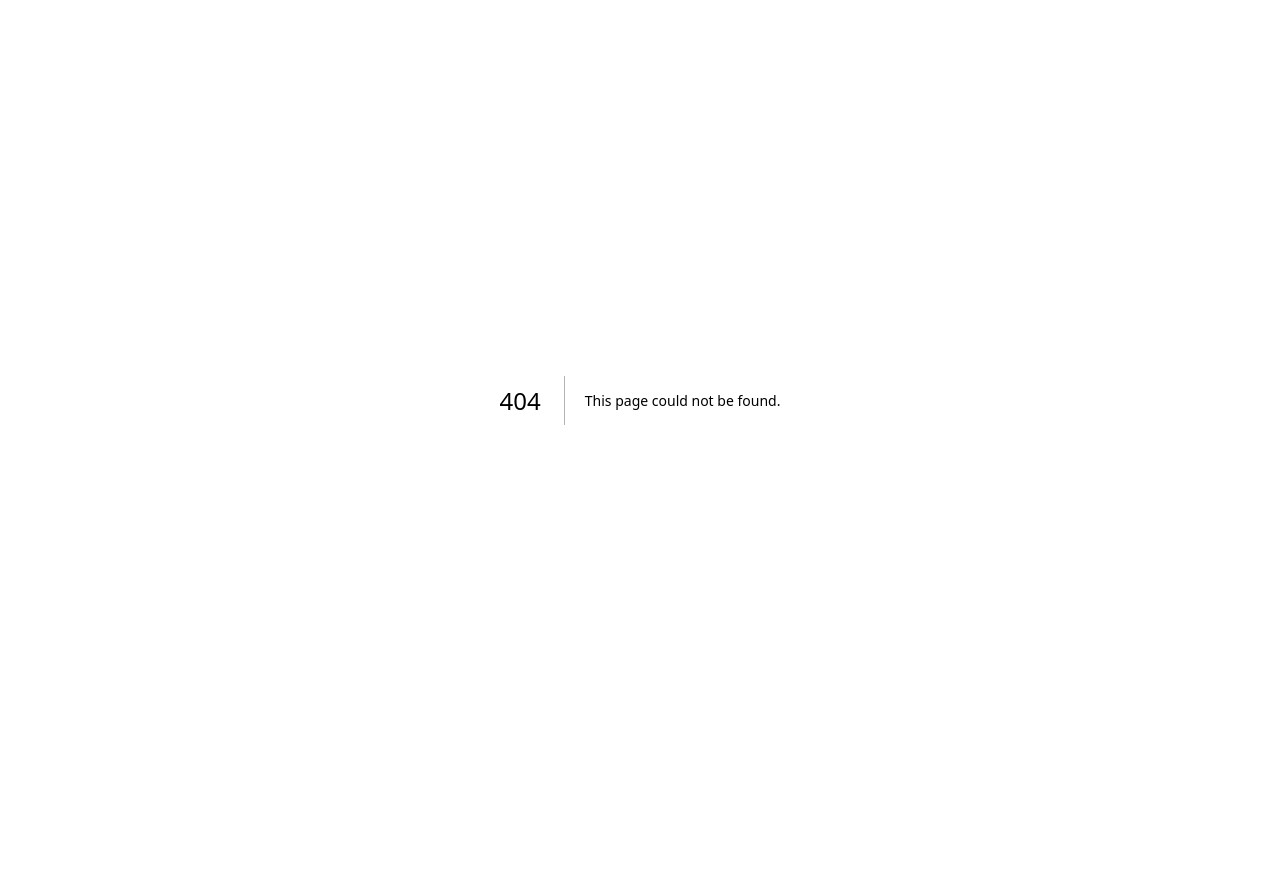
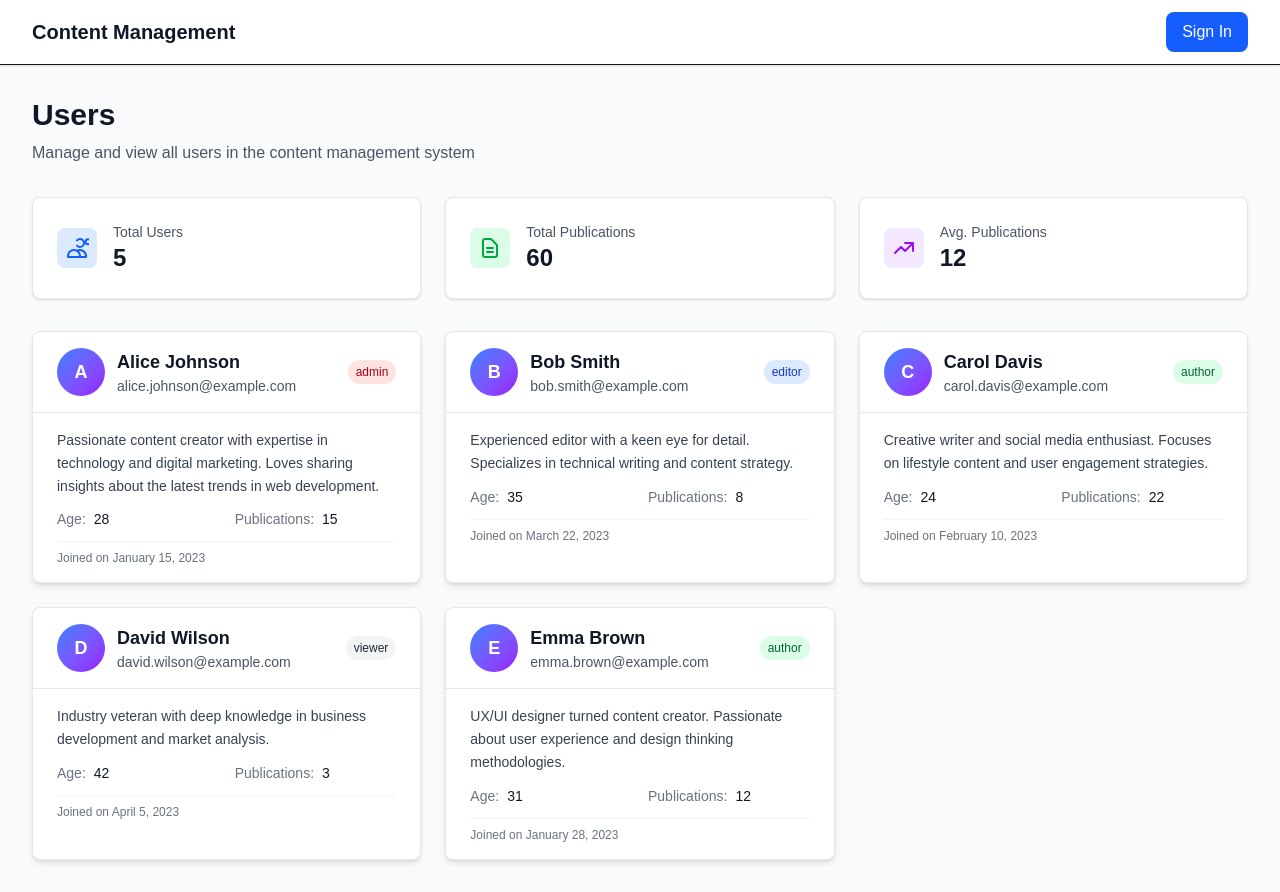
Before and after one commit to ClementLmd/content-management-tp1, a Next.js app: page /users in a window 1280 px wide. Before the commit this address had no page. Before the commit the page ends 800 px from the top, so only its background shows below. Built offline with nearby package versions, Linux system fonts and the light colour scheme.

Commit message:
create users page

```diff
--- /dev/null
+++ b/src/app/users/page.tsx
@@ -0,0 +1,204 @@
+import React from "react";
+import { Header } from "@/components/layout/Header";
+import { UserCard } from "@/components/users/UserCard";
+import { User } from "@/types/user";
+
+/**
+ * Hardcoded user data for demonstration purposes
+ */
+const mockUsers: User[] = [
+  {
+    id: "1",
+    name: "Alice Johnson",
+    email: "alice.johnson@example.com",
+    age: 28,
+    publications: 15,
+    bio: "Passionate content creator with expertise in technology and digital marketing. Loves sharing insights about the latest trends in web development.",
+    joinDate: "2023-01-15",
+    role: "admin",
+  },
+  {
+    id: "2",
+    name: "Bob Smith",
+    email: "bob.smith@example.com",
+    age: 35,
+    publications: 8,
+    bio: "Experienced editor with a keen eye for detail. Specializes in technical writing and content strategy.",
+    joinDate: "2023-03-22",
+    role: "editor",
+  },
+  {
+    id: "3",
+    name: "Carol Davis",
+    email: "carol.davis@example.com",
+    age: 24,
+    publications: 22,
+    bio: "Creative writer and social media enthusiast. Focuses on lifestyle content and user engagement strategies.",
+    joinDate: "2023-02-10",
+    role: "author",
+  },
+  {
+    id: "4",
+    name: "David Wilson",
+    email: "david.wilson@example.com",
+    age: 42,
+    publications: 3,
+    bio: "Industry veteran with deep knowledge in business development and market analysis.",
+    joinDate: "2023-04-05",
+    role: "viewer",
+  },
+  {
+    id: "5",
+    name: "Emma Brown",
+    email: "emma.brown@example.com",
+    age: 31,
+    publications: 12,
+    bio: "UX/UI designer turned content creator. Passionate about user experience and design thinking methodologies.",
+    joinDate: "2023-01-28",
+    role: "author",
+  },
+];
+
+/**
+ * Users page component displaying a list of all users
+ */
+export default function UsersPage(): React.JSX.Element {
+  const totalUsers = mockUsers.length;
+  const totalPublications = mockUsers.reduce(
+    (sum, user) => sum + user.publications,
+    0
+  );
+
+  return (
+    <div className="min-h-screen bg-gray-50">
+      <Header title="Content Management" />
+
+      <main className="max-w-7xl mx-auto px-4 sm:px-6 lg:px-8 py-8">
+        {/* Page Header */}
+        <div className="mb-8">
+          <h1 className="text-3xl font-bold text-gray-900 mb-2">Users</h1>
+          <p className="text-gray-600">
+            Manage and view all users in the content management system
+          </p>
+        </div>
+
+        {/* Statistics Cards */}
+        <div className="grid grid-cols-1 md:grid-cols-3 gap-6 mb-8">
+          <div className="bg-white rounded-lg shadow-sm border border-gray-200 p-6">
+            <div className="flex items-center">
+              <div className="p-2 bg-blue-100 rounded-lg">
+                <svg
+                  className="w-6 h-6 text-blue-600"
+                  fill="none"
+                  stroke="currentColor"
+                  viewBox="0 0 24 24"
+                >
+                  <path
+                    strokeLinecap="round"
+                    strokeLinejoin="round"
+                    strokeWidth={2}
+                    d="M12 4.354a4 4 0 110 5.292M15 21H3v-1a6 6 0 0112 0v1zm0 0h6v-1a6 6 0 00-9-5.197m13.5-9a2.5 2.5 0 11-5 0 2.5 2.5 0 015 0z"
+                  />
+                </svg>
+              </div>
+              <div className="ml-4">
+                <p className="text-sm font-medium text-gray-600">Total Users</p>
+                <p className="text-2xl font-semibold text-gray-900">
+                  {totalUsers}
+                </p>
+              </div>
+            </div>
+          </div>
+
+          <div className="bg-white rounded-lg shadow-sm border border-gray-200 p-6">
+            <div className="flex items-center">
+              <div className="p-2 bg-green-100 rounded-lg">
+                <svg
+                  className="w-6 h-6 text-green-600"
+                  fill="none"
+                  stroke="currentColor"
+                  viewBox="0 0 24 24"
+                >
+                  <path
+                    strokeLinecap="round"
+                    strokeLinejoin="round"
+                    strokeWidth={2}
+                    d="M9 12h6m-6 4h6m2 5H7a2 2 0 01-2-2V5a2 2 0 012-2h5.586a1 1 0 01.707.293l5.414 5.414a1 1 0 01.293.707V19a2 2 0 01-2 2z"
+                  />
+                </svg>
+              </div>
+              <div className="ml-4">
+                <p className="text-sm font-medium text-gray-600">
+                  Total Publications
+                </p>
+                <p className="text-2xl font-semibold text-gray-900">
+                  {totalPublications}
+                </p>
+              </div>
+            </div>
+          </div>
+
+          <div className="bg-white rounded-lg shadow-sm border border-gray-200 p-6">
+            <div className="flex items-center">
+              <div className="p-2 bg-purple-100 rounded-lg">
+                <svg
+                  className="w-6 h-6 text-purple-600"
+                  fill="none"
+                  stroke="currentColor"
+                  viewBox="0 0 24 24"
+                >
+                  <path
+                    strokeLinecap="round"
+                    strokeLinejoin="round"
+                    strokeWidth={2}
+                    d="M13 7h8m0 0v8m0-8l-8 8-4-4-6 6"
+                  />
+                </svg>
+              </div>
+              <div className="ml-4">
+                <p className="text-sm font-medium text-gray-600">
+                  Avg. Publications
+                </p>
+                <p className="text-2xl font-semibold text-gray-900">
+                  {Math.round(totalPublications / totalUsers)}
+                </p>
+              </div>
+            </div>
+          </div>
+        </div>
+
+        {/* Users Grid */}
+        <div className="grid grid-cols-1 md:grid-cols-2 lg:grid-cols-3 gap-6">
+          {mockUsers.map((user) => (
+            <UserCard key={user.id} user={user} />
+          ))}
+        </div>
+
+        {/* Empty State (if no users) */}
+        {mockUsers.length === 0 && (
+          <div className="text-center py-12">
+            <svg
+              className="mx-auto h-12 w-12 text-gray-400"
+              fill="none"
+              stroke="currentColor"
+              viewBox="0 0 24 24"
+            >
+              <path
+                strokeLinecap="round"
+                strokeLinejoin="round"
+                strokeWidth={2}
+                d="M12 4.354a4 4 0 110 5.292M15 21H3v-1a6 6 0 0112 0v1zm0 0h6v-1a6 6 0 00-9-5.197m13.5-9a2.5 2.5 0 11-5 0 2.5 2.5 0 015 0z"
+              />
+            </svg>
+            <h3 className="mt-2 text-sm font-medium text-gray-900">
+              No users found
+            </h3>
+            <p className="mt-1 text-sm text-gray-500">
+              Get started by adding your first user.
+            </p>
+          </div>
+        )}
+      </main>
+    </div>
+  );
+}
--- /dev/null
+++ b/src/components/users/UserCard.tsx
@@ -0,0 +1,89 @@
+import React from "react";
+import { Card, CardContent, CardHeader } from "@/components/ui/Card";
+import { User } from "@/types/user";
+
+interface UserCardProps {
+  user: User;
+}
+
+/**
+ * UserCard component displays individual user information in a card format
+ */
+export const UserCard: React.FC<UserCardProps> = ({ user }) => {
+  const getRoleColor = (role: User["role"]): string => {
+    switch (role) {
+      case "admin":
+        return "bg-red-100 text-red-800";
+      case "editor":
+        return "bg-blue-100 text-blue-800";
+      case "author":
+        return "bg-green-100 text-green-800";
+      case "viewer":
+        return "bg-gray-100 text-gray-800";
+      default:
+        return "bg-gray-100 text-gray-800";
+    }
+  };
+
+  const formatJoinDate = (dateString: string): string => {
+    return new Date(dateString).toLocaleDateString("en-US", {
+      year: "numeric",
+      month: "long",
+      day: "numeric",
+    });
+  };
+
+  return (
+    <Card className="hover:shadow-lg transition-shadow duration-200">
+      <CardHeader>
+        <div className="flex items-center justify-between">
+          <div className="flex items-center space-x-3">
+            <div className="w-12 h-12 bg-gradient-to-br from-blue-500 to-purple-600 rounded-full flex items-center justify-center text-white font-semibold text-lg">
+              {user.name.charAt(0).toUpperCase()}
+            </div>
+            <div>
+              <h3 className="text-lg font-semibold text-gray-900">
+                {user.name}
+              </h3>
+              <p className="text-sm text-gray-600">{user.email}</p>
+            </div>
+          </div>
+          <span
+            className={`px-2 py-1 rounded-full text-xs font-medium ${getRoleColor(
+              user.role
+            )}`}
+          >
+            {user.role}
+          </span>
+        </div>
+      </CardHeader>
+
+      <CardContent>
+        <div className="space-y-3">
+          {user.bio && (
+            <p className="text-gray-700 text-sm leading-relaxed">{user.bio}</p>
+          )}
+
+          <div className="grid grid-cols-2 gap-4 text-sm">
+            <div className="flex items-center space-x-2">
+              <span className="text-gray-500">Age:</span>
+              <span className="font-medium text-gray-900">{user.age}</span>
+            </div>
+            <div className="flex items-center space-x-2">
+              <span className="text-gray-500">Publications:</span>
+              <span className="font-medium text-gray-900">
+                {user.publications}
+              </span>
+            </div>
+          </div>
+
+          <div className="pt-2 border-t border-gray-100">
+            <p className="text-xs text-gray-500">
+              Joined on {formatJoinDate(user.joinDate)}
+            </p>
+          </div>
+        </div>
+      </CardContent>
+    </Card>
+  );
+};
--- /dev/null
+++ b/src/types/user.ts
@@ -0,0 +1,14 @@
+/**
+ * User interface defining the structure of user data
+ */
+export interface User {
+  id: string;
+  name: string;
+  email: string;
+  age: number;
+  publications: number;
+  bio?: string;
+  avatar?: string;
+  joinDate: string;
+  role: "admin" | "editor" | "author" | "viewer";
+}
```
Also changed, not shown: 1 other file (tests, documents, lock files or other folders).
